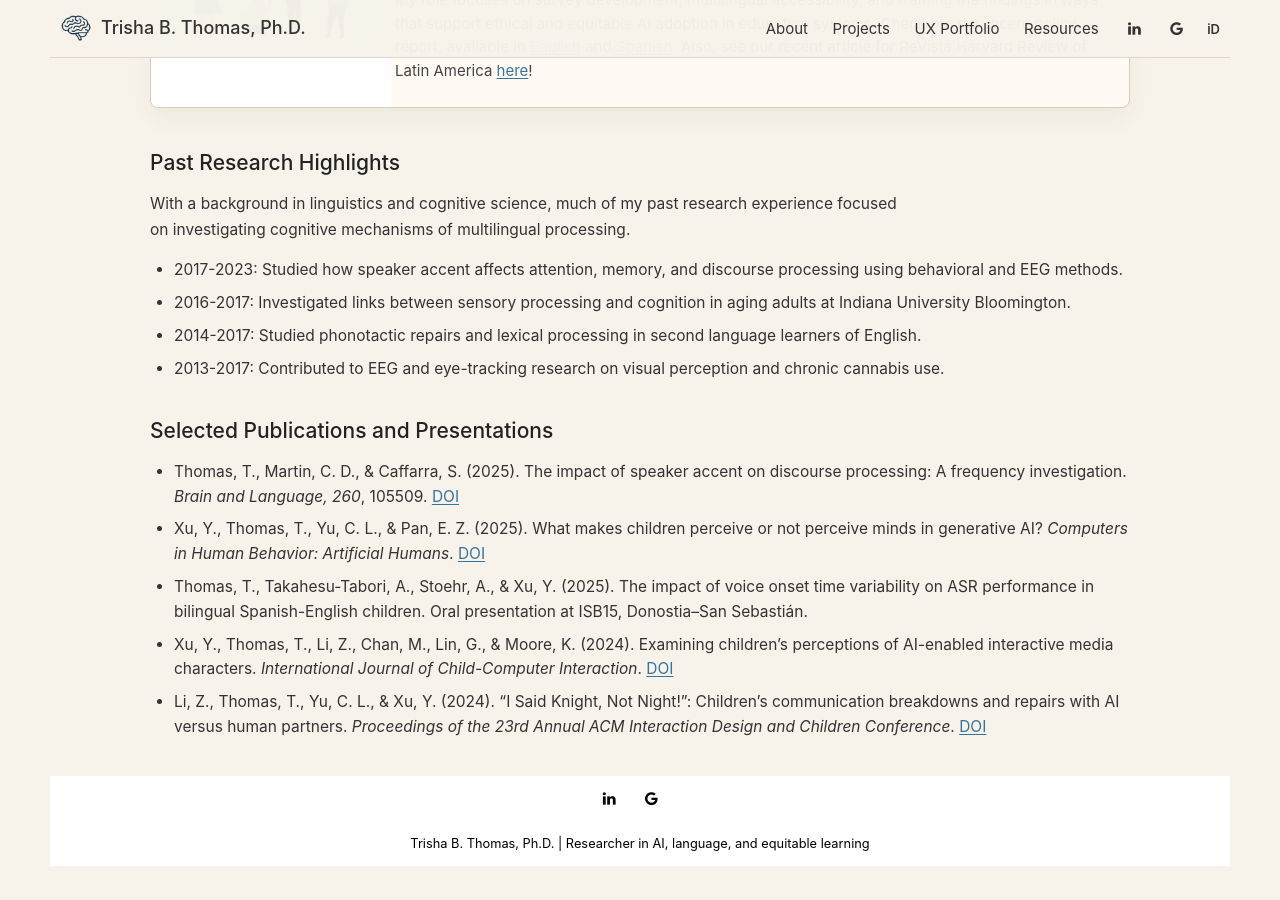
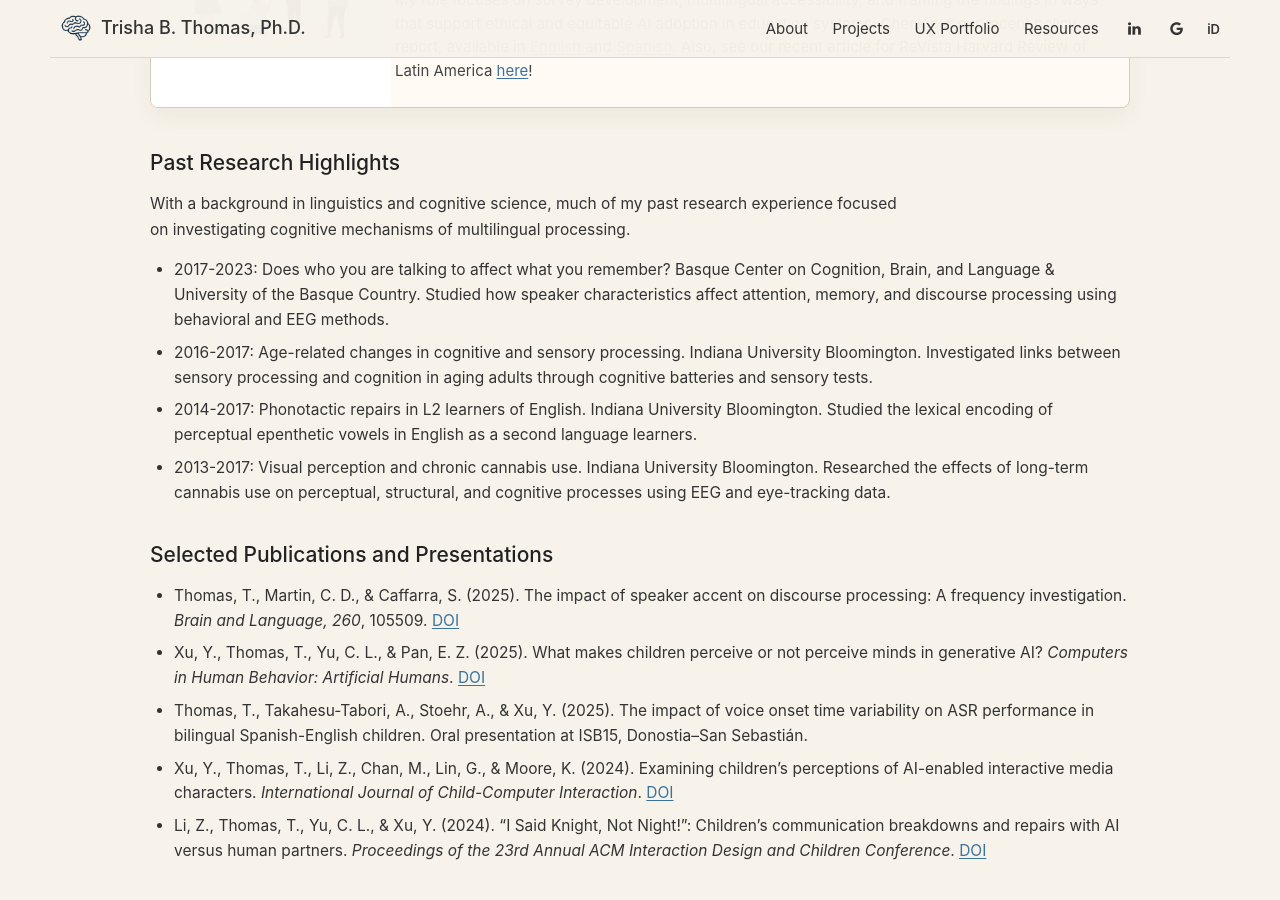
Before and after one commit to tthomas840/tthomas840.github.io, a Jekyll site: the page built from pages/documentation.md, in a window 1280 px wide and 900 px high, scrolled down 1983 px. Built offline with Jekyll 4.4.1, drawn with Linux system fonts in a browser that asks for light colours; nearby versions of some CDN libraries.

Commit message:
Add institutions to past projects

```diff
--- a/pages/documentation.md
+++ b/pages/documentation.md
@@ -68,10 +68,10 @@ My academic work focuses on advancing our understanding of childhood learning, c
 
 With a background in linguistics and cognitive science, much of my past research experience focused on investigating cognitive mechanisms of multilingual processing.
 
-- 2017-2023: Studied how speaker accent affects attention, memory, and discourse processing using behavioral and EEG methods.
-- 2016-2017: Investigated links between sensory processing and cognition in aging adults at Indiana University Bloomington.
-- 2014-2017: Studied phonotactic repairs and lexical processing in second language learners of English.
-- 2013-2017: Contributed to EEG and eye-tracking research on visual perception and chronic cannabis use.
+- 2017-2023: Does who you are talking to affect what you remember? Basque Center on Cognition, Brain, and Language & University of the Basque Country. Studied how speaker characteristics affect attention, memory, and discourse processing using behavioral and EEG methods.
+- 2016-2017: Age-related changes in cognitive and sensory processing. Indiana University Bloomington. Investigated links between sensory processing and cognition in aging adults through cognitive batteries and sensory tests.
+- 2014-2017: Phonotactic repairs in L2 learners of English. Indiana University Bloomington. Studied the lexical encoding of perceptual epenthetic vowels in English as a second language learners.
+- 2013-2017: Visual perception and chronic cannabis use. Indiana University Bloomington. Researched the effects of long-term cannabis use on perceptual, structural, and cognitive processes using EEG and eye-tracking data.
 
 ## Selected Publications and Presentations
 
```
